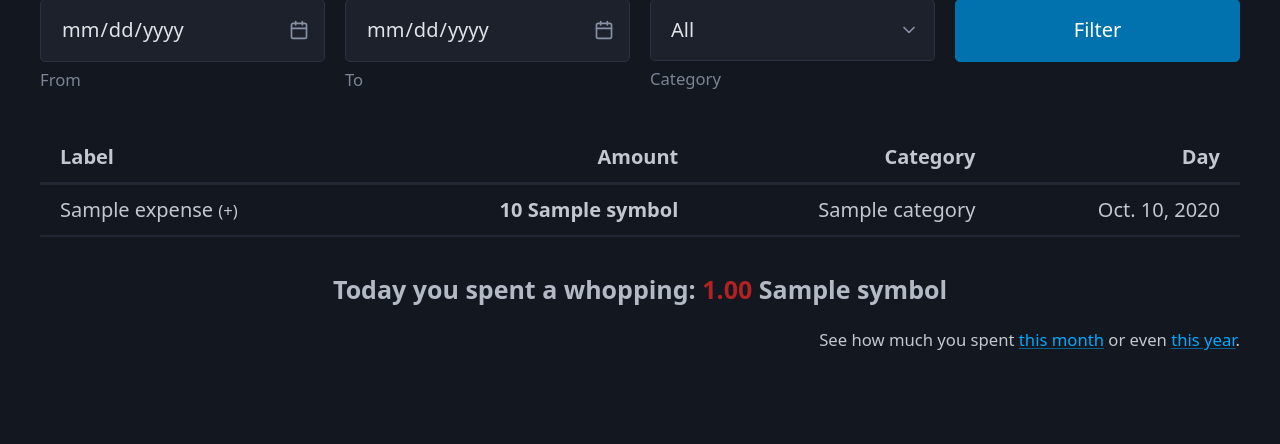
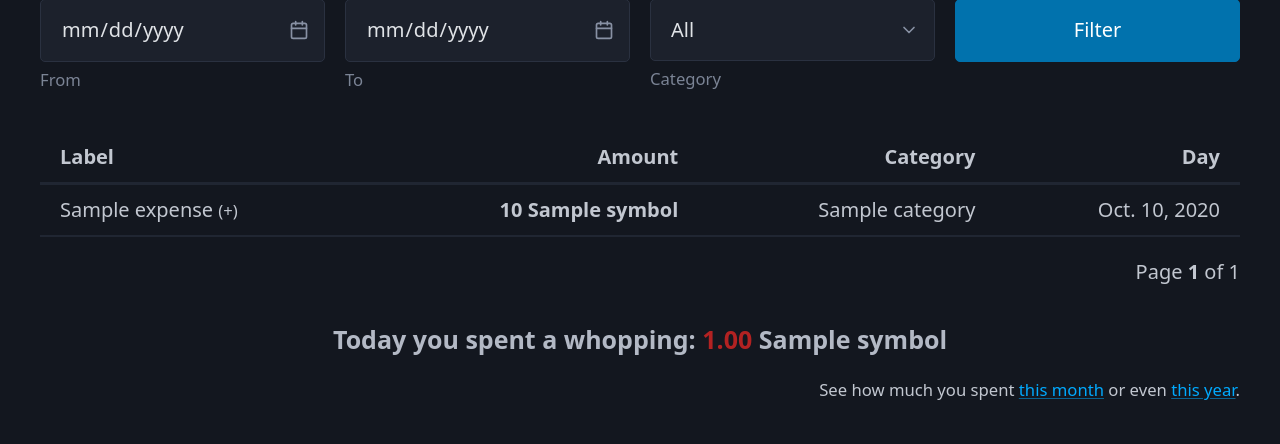
Before and after one commit to N1V33R4/counter, a Django app: template expense/templates/expense/list.html in a window 1280 px wide. Shown: the part 646-1090 px from the top of the page. Before the commit the page ends 996 px from the top, so only its background shows below. Run offline with Django 5.2, Linux system fonts and the light colour scheme; data comes from the database, SQL or seed files in the repository; both versions use the stored data as it was after the commit; the template is opened without the code that fills it: values that come from a table or form of the project are taken from there, most other values are stand-ins (such as "Sample title", 1, 10 or a date in 2020); some libraries are stand-ins or nearby versions.

Commit message:
basic pagination

```diff
--- a/expense/forms.py
+++ b/expense/forms.py
@@ -2,6 +2,7 @@ from django import forms
 from django.db import models
 from django.db.models import Sum, F, CharField
 from django.db.models.functions import Concat
+from django.core.paginator import Paginator, EmptyPage, PageNotAnInteger
 from .models import Expense, Category
 
 
@@ -39,6 +40,8 @@ class ExpenseFilter(forms.Form):
     category = forms.ModelChoiceField(
         Category.objects.all(), empty_label="All", required=False
     )
+    page = forms.IntegerField(min_value=1, initial=1, required=False)
+    per_page = forms.IntegerField(min_value=10, initial=10, required=False)
 
     def is_empty(self):
         for _, value in self.data.items():
@@ -58,6 +61,16 @@ class ExpenseFilter(forms.Form):
                 to_day = from_day
             if from_day:
                 query = query.filter(day__gte=from_day, day__lte=to_day)
+
+            page = self.cleaned_data["page"] or 1
+            per_page = self.cleaned_data["per_page"] or 10
+            paginator = Paginator(query, per_page)
+            try:
+                query = paginator.page(page)
+            except EmptyPage:
+                query = paginator.page(paginator.num_pages)
+            except PageNotAnInteger:
+                query = paginator.page(1)
 
         return query
 
@@ -82,7 +95,7 @@ class ExpenseSummary(forms.Form):
         cd = super().clean()
         if self.is_valid():
             if cd["from_day"] > cd["to_day"]:
-                raise forms.ValidationError("From day must come before.")
+                self.add_error("to_day", "This date must come AFTER from.")
         return cd
 
     def filter_group(self, query):
@@ -126,12 +139,10 @@ class ExpenseSummary(forms.Form):
             from_day = self.cleaned_data["from_day"]
             to_day = self.cleaned_data["to_day"]
 
-            query = (
+            return (
                 query
                 .filter(day__gte=from_day, day__lte=to_day)
                 .values('currency__amount_equal_usd', symbol=F("currency__symbol"))
                 .annotate(total_amount=Sum("amount"))
                 .order_by("-total_amount")
             )
-            # print(query.query)
-            return query
--- a/expense/templates/expense/list.html
+++ b/expense/templates/expense/list.html
@@ -118,6 +118,7 @@ List
   </tbody>
 </table>
 
+{% include "pagination.html" with page=expenses %}
 
 <h4 class="align-c">
   Today you spent a whopping:
--- a/expense/templates/expense/summary.html
+++ b/expense/templates/expense/summary.html
@@ -55,7 +55,8 @@ Listing your summary by <i>
 {% for time in total_list %}
   <article class="max-w-fit p-lr-1.5">
     <p>
-      {% if filters.group.value == 'M' %}{{ time.grouper|slice:"4:"|month_name }}, {{ time.grouper|slice:"0:4" }}
+      {% if filters.group.value == 'D' %}{{ time.grouper|date:'d M, Y' }}
+      {% elif filters.group.value == 'M' %}{{ time.grouper|slice:"4:"|month_name }}, {{ time.grouper|slice:":4" }}
       {% else %}{{ time.grouper }}{% endif %}
     </p>
 
--- /dev/null
+++ b/expense/templates/pagination.html
@@ -0,0 +1,15 @@
+<div class="align-r">
+  <span class="step-links">
+    {% if page.has_previous %}
+      <a href="?page=1">First</a>
+      -
+      <a href="?page={{ page.previous_page_number }}">Previous</a>
+    {% endif %}
+    <span class="current">Page <b>{{ page.number }}</b> of {{ page.paginator.num_pages }}</span>
+    {% if page.has_next %}
+      <a href="?page={{ page.next_page_number }}">Next</a>
+      -
+      <a href="?page={{ page.paginator.num_pages }}">Last</a>
+    {% endif %}
+  </span>
+</div>
--- a/expense/views.py
+++ b/expense/views.py
@@ -92,7 +92,7 @@ def expense_clone(request, expense_id):
     if request.user != expense.user:
         return HttpResponseForbidden()
     expense.id = None
-    expense.day = date.today()
+    expense.day = timezone.now().date()
     expense.save()
     messages.success(request, "You spent it again!")
     return redirect(request.META.get("HTTP_REFERER", "expense_list"))
```
Also changed, not shown: db.sqlite3.
